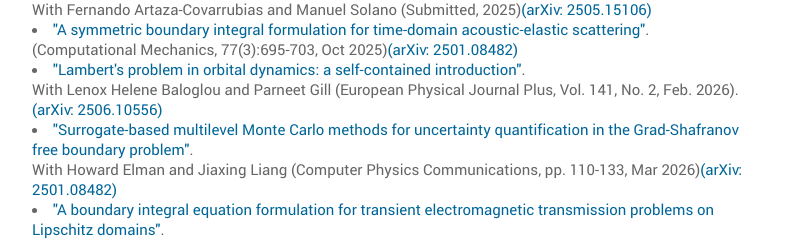
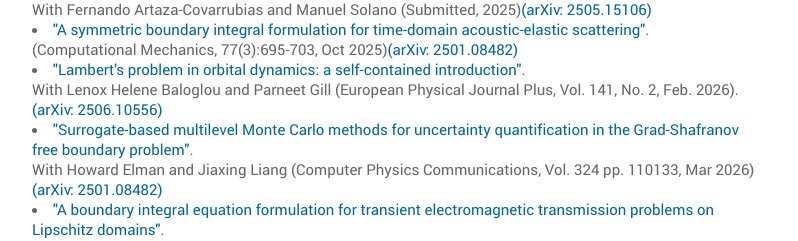
Before and after one commit to tonatiuhsv/tonatiuhsv.github.io, a plain HTML site: page index.html in a window 1280 px wide. Shown: the part 1866-2107 px from the top of the page, without its empty margins (432-1230 px from the left). Drawn offline with Linux system fonts and the light colour scheme; files whose address does not match are found by name.

Commit message:
Update index.html

```diff
--- a/index.html
+++ b/index.html
@@ -212,7 +212,7 @@
 						 <li><a href="https://rdcu.be/e35WX" target="_blank">"Lambert's problem in orbital dynamics: a self-contained introduction"</a>.<br>With Lenox Helene Baloglou and Parneet Gill (European Physical Journal Plus, Vol. 141, No. 2, Feb. 2026).<a href="https://arxiv.org/abs/2506.10556" target="_blank">(arXiv: 2506.10556)</a>
 												</li>
 
-						<li><a href="https://www.sciencedirect.com/science/article/pii/S0010465526001153" target="_blank">"Surrogate-based multilevel Monte Carlo methods for uncertainty quantification in the Grad-Shafranov free boundary problem"</a>.<br>With Howard Elman and Jiaxing Liang (Computer Physics Communications, pp. 110-133, Mar 2026)<a href="https://arxiv.org/abs/2501.08482" target="_blank">(arXiv: 2501.08482)</a>
+						<li><a href="https://www.sciencedirect.com/science/article/pii/S0010465526001153" target="_blank">"Surrogate-based multilevel Monte Carlo methods for uncertainty quantification in the Grad-Shafranov free boundary problem"</a>.<br>With Howard Elman and Jiaxing Liang (Computer Physics Communications, Vol. 324 pp. 110133, Mar 2026)<a href="https://arxiv.org/abs/2501.08482" target="_blank">(arXiv: 2501.08482)</a>
                                                 </li>
 
 						<li><a href="https://doi.org/10.1051/m2an/2025036" target="_blank">"A boundary integral equation formulation for transient electromagnetic transmission problems on Lipschitz domains"</a>.<br>(ESAIM: Mathematical Modelling and Numerical Analysis, Volume 59, Number 3, May-June 2025 pp.1729–1745. doi: 10.1051/m2an/2025036  )<a href="https://arxiv.org/abs/2407.05823" target="_blank">(arXiv: 2407.05823)</a>
@@ -348,7 +348,7 @@
 
                    <div class="row" id="footer">
                         <div class="col-md-12 text-center">
-                            <p>Last Updated:April 2026.</p>
+                            <p>Last Updated: April 2026.</p>
                             <br>
                         </div>
                     </div>
```
